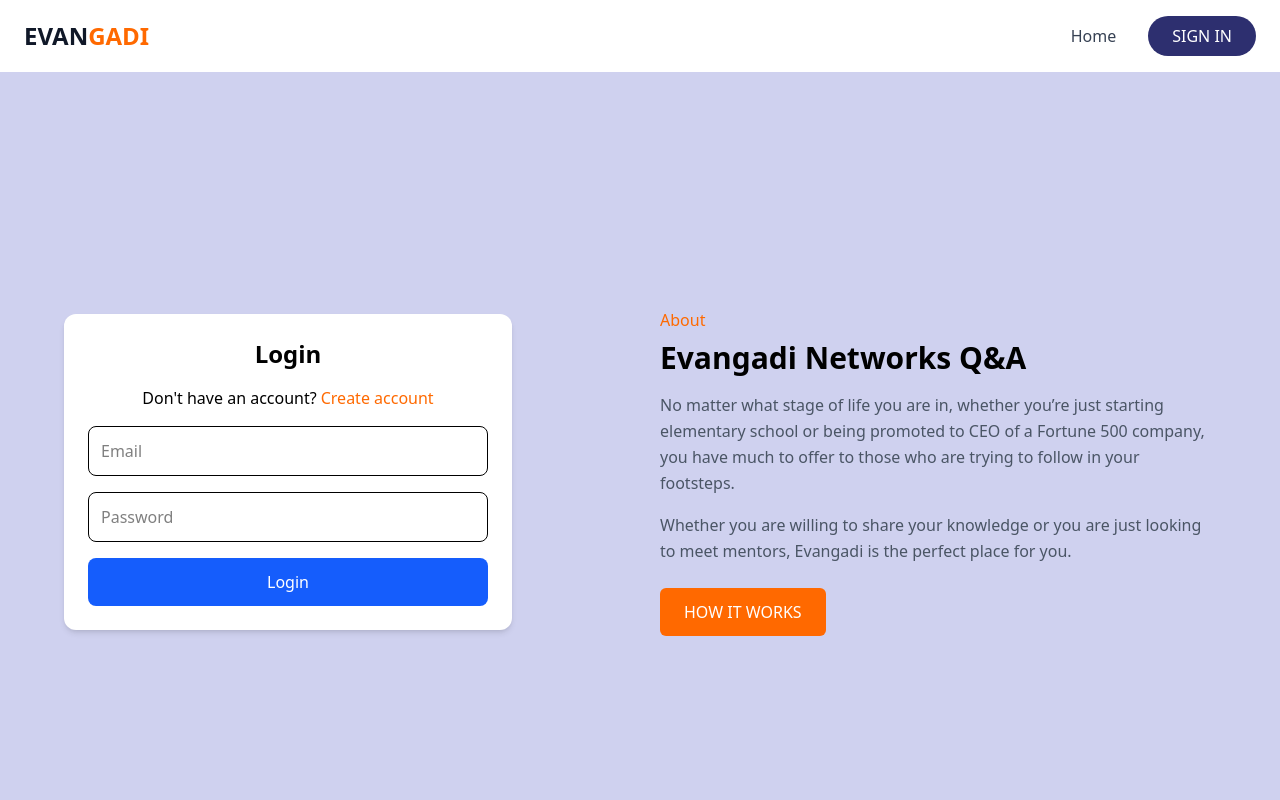
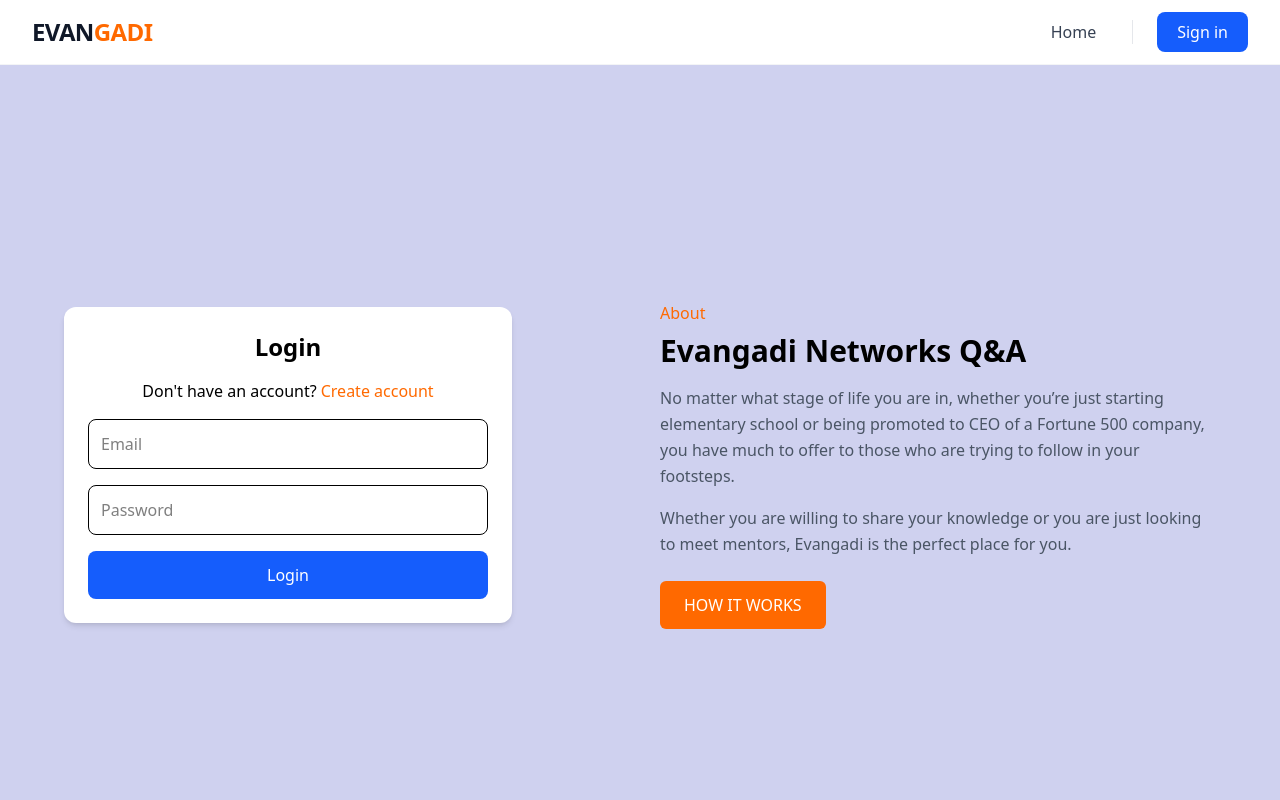
Before and after one commit to yohanis-Tasfa/evangadi-forum, a React (Vite) app in the folder evangadii-forum-frontend/: page / in a window 1280 px wide. Shown: the top 800 px of the page. Built offline with nearby package versions, Linux system fonts and the light colour scheme; no server answers.

Commit message:
header modifed

```diff
--- a/evangadii-forum-frontend/src/components/Header.jsx
+++ b/evangadii-forum-frontend/src/components/Header.jsx
@@ -13,19 +13,19 @@ function Header() {
   }
 
   return (
-    <header className="w-full bg-white shadow-sm">
-      <div className="max-w-7xl mx-auto px-6 py-4 flex items-center justify-between">
+    <header className="w-full sticky top-0 z-50 bg-white/80 backdrop-blur border-b border-gray-100">
+      <div className="max-w-7xl mx-auto px-4 sm:px-6 lg:px-8 h-16 flex items-center justify-between">
         {/* LOGO */}
-        <Link to="/" className="text-2xl font-bold">
+        <Link to="/" className="text-xl sm:text-2xl font-bold tracking-tight">
           <span className="text-gray-900">EVAN</span>
           <span className="text-orange-500">GADI</span>
         </Link>
 
         {/* NAV */}
-        <nav className="flex items-center gap-8">
+        <nav className="flex items-center gap-2 sm:gap-6">
           <Link
             to="/home"
-            className="text-gray-700 hover:text-orange-500 transition"
+            className="px-3 py-2 rounded-lg text-gray-700 hover:text-gray-900 hover:bg-gray-50 transition"
           >
             Home
           </Link>
@@ -34,40 +34,35 @@ function Header() {
             <>
               <Link
                 to="/my-questions"
-                className="text-gray-700 hover:text-orange-500 transition"
+                className="px-3 py-2 rounded-lg text-gray-700 hover:text-gray-900 hover:bg-gray-50 transition"
               >
                 My Questions
               </Link>
               <Link
                 to="/my-answers"
-                className="text-gray-700 hover:text-orange-500 transition"
+                className="px-3 py-2 rounded-lg text-gray-700 hover:text-gray-900 hover:bg-gray-50 transition"
               >
                 My Answers
               </Link>
             </>
           )}
 
-          {/* <a
-            href="#how-it-works"
-            className="text-gray-700 hover:text-orange-500 transition"
-          >
-            How it Works
-          </a> */}
+          <div className="w-px h-6 bg-gray-200 hidden sm:block" />
 
           {user ? (
             <button
               type="button"
               onClick={handleLogout}
-              className="bg-red-600 text-white px-6 py-2 rounded-full font-medium hover:bg-red-700 transition"
+              className="bg-gray-900 text-white px-4 sm:px-5 py-2 rounded-lg font-medium hover:bg-black transition"
             >
               Logout
             </button>
           ) : (
             <Link
               to="/login"
-              className="bg-[#2d2f6f] text-white px-6 py-2 rounded-full font-medium hover:opacity-90 transition"
+              className="bg-blue-600 text-white px-4 sm:px-5 py-2 rounded-lg font-medium hover:bg-blue-700 transition"
             >
-              SIGN IN
+              Sign in
             </Link>
           )}
         </nav>
```
